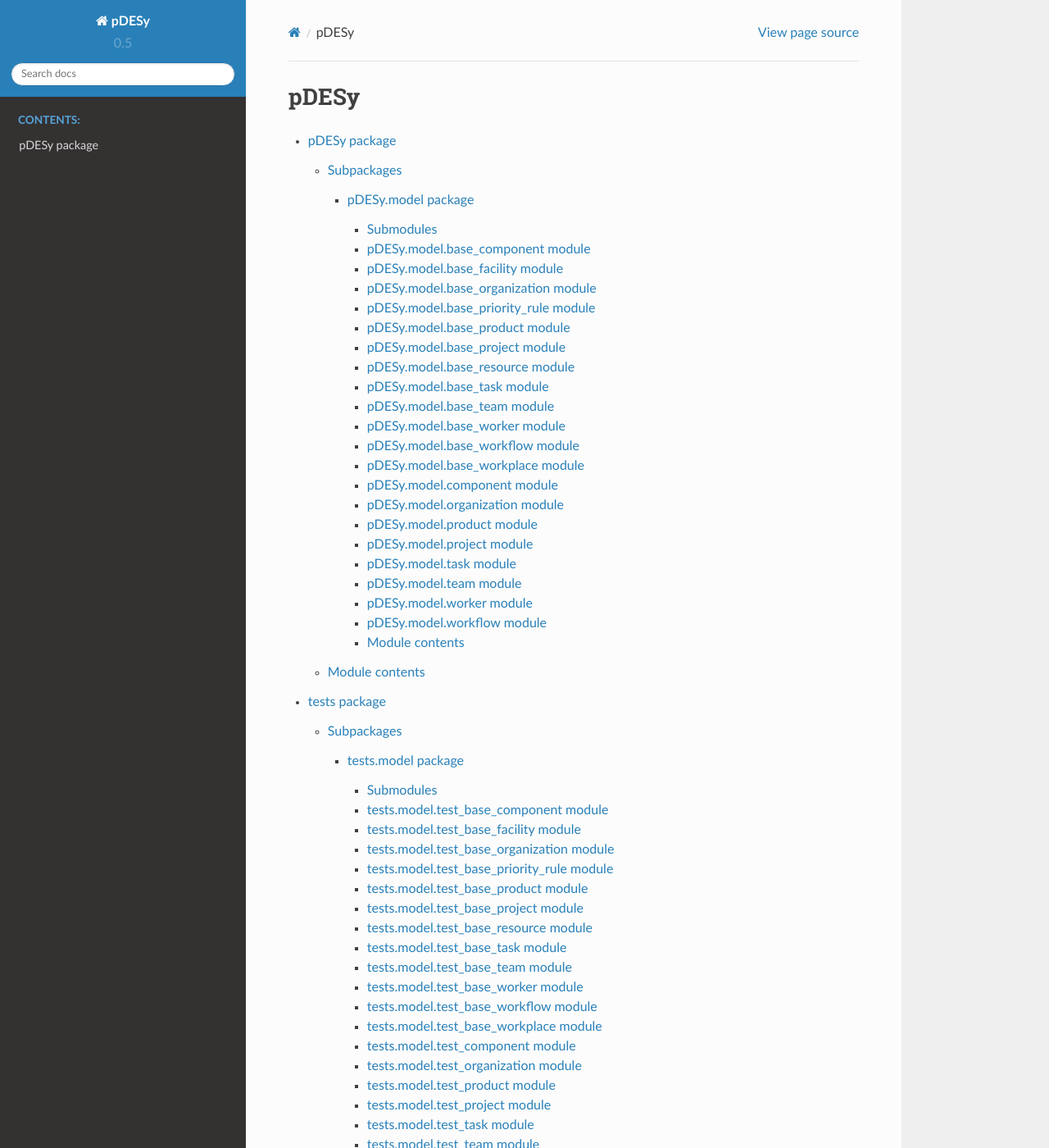
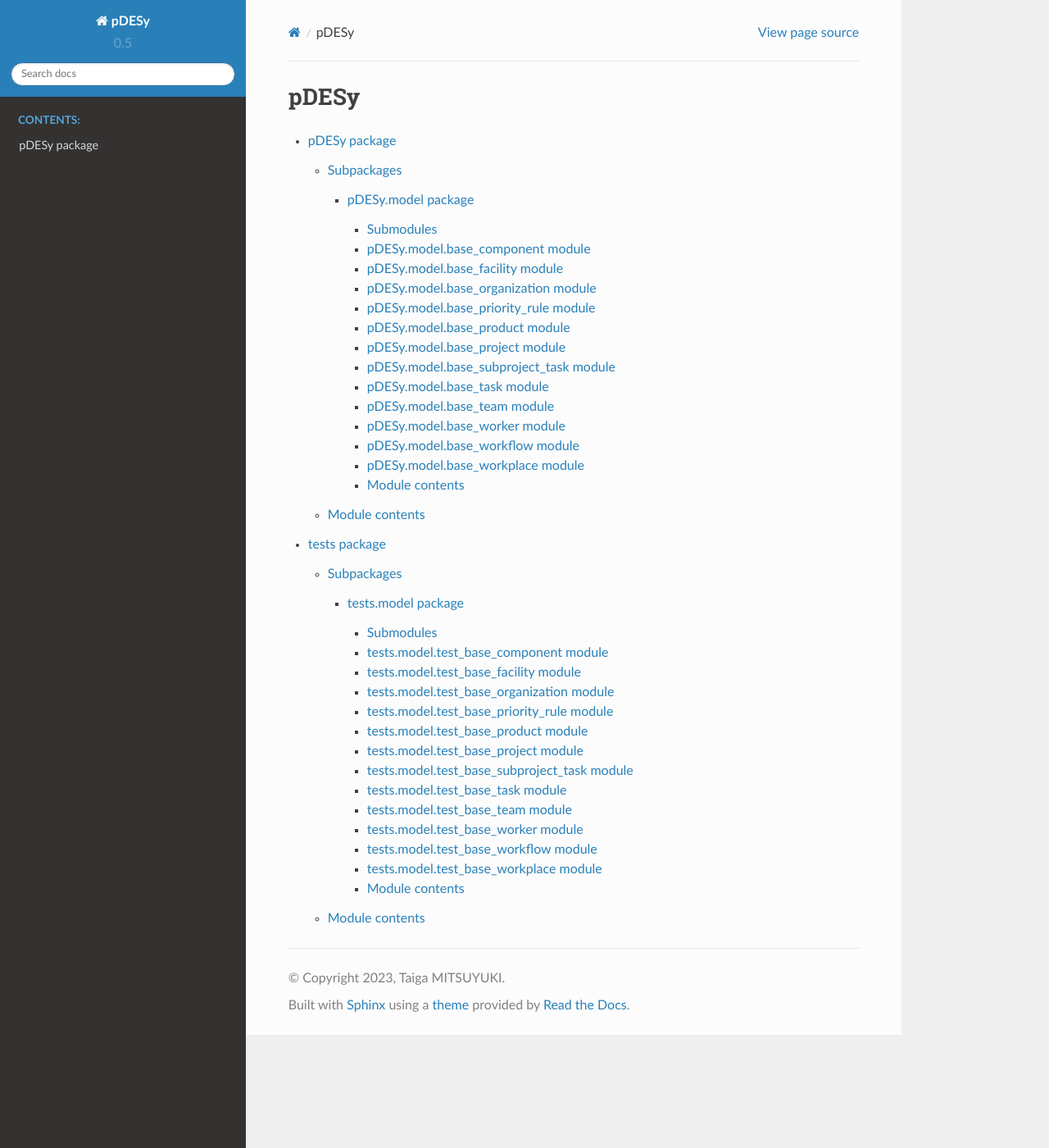
Before and after one commit to pDESy/pDESy, a Sphinx documentation site: the page built from docs/modules.rst, in a window 1280 px wide and 1400 px high. Shown: the whole window at 82% size. Built offline with Sphinx 7.4.7 and the Read the Docs theme 2.0.0, drawn with Linux system fonts in a browser that asks for light colours; some of the changed text lies outside the part shown.

Commit message:
update rst

```diff
--- a/docs/pDESy.model.rst
+++ b/docs/pDESy.model.rst
@@ -52,10 +52,10 @@
    :undoc-members:
    :show-inheritance:
 
-pDESy.model.base\_resource module
----------------------------------
+pDESy.model.base\_subproject\_task module
+-----------------------------------------
 
-.. automodule:: pDESy.model.base_resource
+.. automodule:: pDESy.model.base_subproject_task
    :members:
    :undoc-members:
    :show-inheritance:
@@ -100,70 +100,6 @@
    :undoc-members:
    :show-inheritance:
 
-pDESy.model.component module
-----------------------------
-
-.. automodule:: pDESy.model.component
-   :members:
-   :undoc-members:
-   :show-inheritance:
-
-pDESy.model.organization module
--------------------------------
-
-.. automodule:: pDESy.model.organization
-   :members:
-   :undoc-members:
-   :show-inheritance:
-
-pDESy.model.product module
---------------------------
-
-.. automodule:: pDESy.model.product
-   :members:
-   :undoc-members:
-   :show-inheritance:
-
-pDESy.model.project module
---------------------------
-
-.. automodule:: pDESy.model.project
-   :members:
-   :undoc-members:
-   :show-inheritance:
-
-pDESy.model.task module
------------------------
-
-.. automodule:: pDESy.model.task
-   :members:
-   :undoc-members:
-   :show-inheritance:
-
-pDESy.model.team module
------------------------
-
-.. automodule:: pDESy.model.team
-   :members:
-   :undoc-members:
-   :show-inheritance:
-
-pDESy.model.worker module
--------------------------
-
-.. automodule:: pDESy.model.worker
-   :members:
-   :undoc-members:
-   :show-inheritance:
-
-pDESy.model.workflow module
----------------------------
-
-.. automodule:: pDESy.model.workflow
-   :members:
-   :undoc-members:
-   :show-inheritance:
-
 Module contents
 ---------------
 
--- a/docs/tests.model.rst
+++ b/docs/tests.model.rst
@@ -52,10 +52,10 @@
    :undoc-members:
    :show-inheritance:
 
-tests.model.test\_base\_resource module
----------------------------------------
+tests.model.test\_base\_subproject\_task module
+-----------------------------------------------
 
-.. automodule:: tests.model.test_base_resource
+.. automodule:: tests.model.test_base_subproject_task
    :members:
    :undoc-members:
    :show-inheritance:
@@ -100,70 +100,6 @@
    :undoc-members:
    :show-inheritance:
 
-tests.model.test\_component module
-----------------------------------
-
-.. automodule:: tests.model.test_component
-   :members:
-   :undoc-members:
-   :show-inheritance:
-
-tests.model.test\_organization module
--------------------------------------
-
-.. automodule:: tests.model.test_organization
-   :members:
-   :undoc-members:
-   :show-inheritance:
-
-tests.model.test\_product module
---------------------------------
-
-.. automodule:: tests.model.test_product
-   :members:
-   :undoc-members:
-   :show-inheritance:
-
-tests.model.test\_project module
---------------------------------
-
-.. automodule:: tests.model.test_project
-   :members:
-   :undoc-members:
-   :show-inheritance:
-
-tests.model.test\_task module
------------------------------
-
-.. automodule:: tests.model.test_task
-   :members:
-   :undoc-members:
-   :show-inheritance:
-
-tests.model.test\_team module
------------------------------
-
-.. automodule:: tests.model.test_team
-   :members:
-   :undoc-members:
-   :show-inheritance:
-
-tests.model.test\_worker module
--------------------------------
-
-.. automodule:: tests.model.test_worker
-   :members:
-   :undoc-members:
-   :show-inheritance:
-
-tests.model.test\_workflow module
----------------------------------
-
-.. automodule:: tests.model.test_workflow
-   :members:
-   :undoc-members:
-   :show-inheritance:
-
 Module contents
 ---------------
 
```
